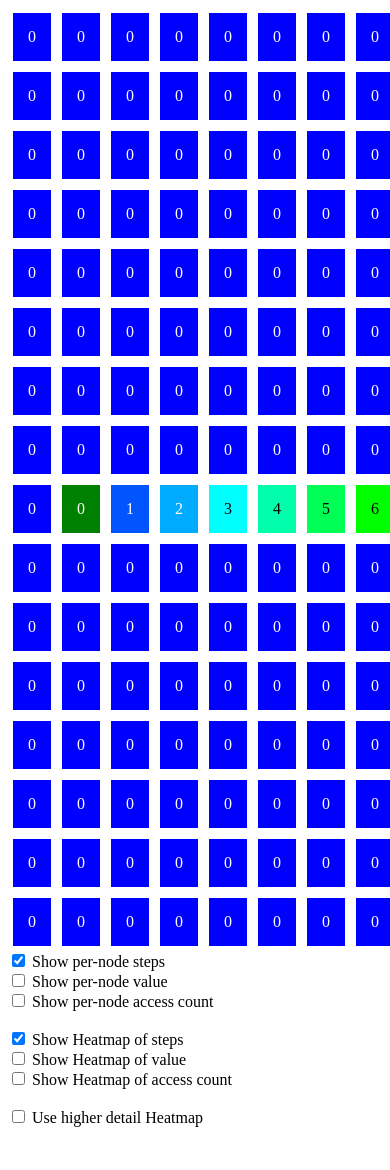
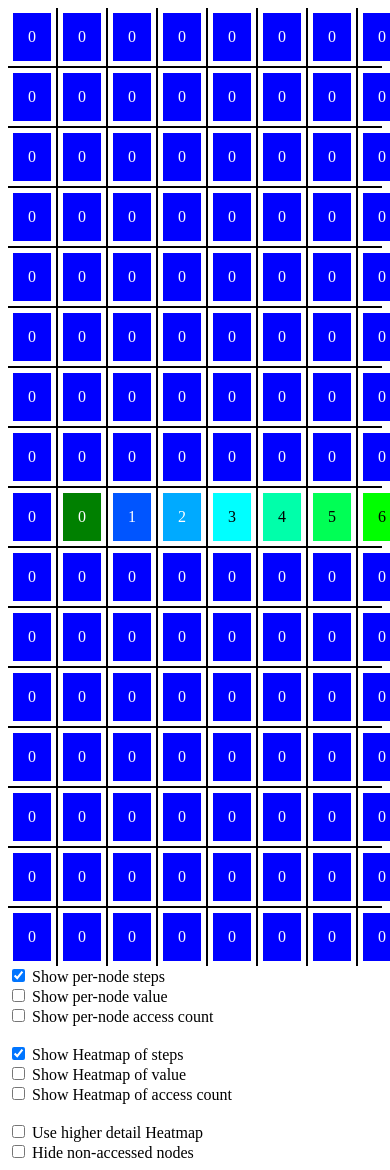
Before and after one commit to Connor-jt/lAzySTAR_testing, a plain HTML site: page index.html in a window 390 px wide. Shown: the top 1170 px of the page. Before the commit the page ends 1135 px from the top, so only its background shows below. Drawn offline with Linux system fonts and the light colour scheme.

Commit message:
added option to hide unused entries

```diff
--- a/index.css
+++ b/index.css
@@ -4,13 +4,16 @@
 }
 
 #container {
+  background-color: black;
   display: grid;
-  grid-gap: 1px;
+  grid-gap: 2px;
   grid-template-rows: repeat(var(--grid-rows), 1fr);
   grid-template-columns: repeat(var(--grid-cols), 1fr);
 }
 
 .grid-item {
+  /*width: 30px;
+  height: 30px;*/
   padding: 15px;
   border: 5px solid #ddd;
   text-align: center;
--- a/index.html
+++ b/index.html
@@ -32,8 +32,12 @@
 
         <br/>
 
-        <input type="checkbox" id="hm_value"  onclick="toggle_hm_detail(this);">
+        <input type="checkbox" onclick="toggle_hm_detail(this);">
         <span> Use higher detail Heatmap</span>
+        <br/>
+
+        <input type="checkbox" onclick="toggle_hm_hide_unused(this);">
+        <span> Hide non-accessed nodes</span>
         <br/>
 
     </body>
--- a/index.js
+++ b/index.js
@@ -47,6 +47,7 @@ let show_per_node_access = false;
 
 let hm_mode = 0;
 let hm_detail = false;
+let hm_hide_unused = false;
 //////////////////// ---------------------------------------------------------
 // UI INTERACTION //
 ////////////////////
@@ -92,6 +93,7 @@ let hm_detail = false;
     hm_steps_checkbox.checked = true;
 
     function toggle_hm_detail(cb) { hm_detail = cb.checked; run_pathfind();}
+    function toggle_hm_hide_unused(cb) { hm_hide_unused = cb.checked; run_pathfind();}
 // ------------------------------------------------------------------------------
 
 ////////////////////// ---------------------------------------------------------
@@ -278,7 +280,7 @@ function root_pathfind(x,y){
     // shortcut bit of code for pos1, since we know for a fact its our best path
     recurse_pathfind(pos1.pos[0], pos1.pos[1], pos1.steps, pos1.src_dir);
 
-    for (let i = 0; i < 3; i++){
+    for (let i = 0; i < 8; i++){
         curr_node_value += 1; // increase node_value so we can peep through nodes for the next one up
 
 
@@ -346,6 +348,13 @@ function run_pathfind(){
     for (let key in tile_dict){
         let tile = tile_dict[key];
         let tile_color = null;
+
+        if (hm_hide_unused == true && tile.dbg_times_accessed == 0){
+            tile.div.style.backgroundColor = "#FFFFFF";
+            tile.div.style.color = "#FFFFFF";
+            continue;
+        }
+
         if      (hm_mode == 0) tile_color = create_heatmap_hex_toggled(tile.dbg_steps, highest_step_count);
         else if (hm_mode == 1) tile_color = create_heatmap_hex_toggled(tile.dbg_value, highest_value_count);
         else if (hm_mode == 2) tile_color = create_heatmap_hex_toggled(tile.dbg_times_accessed, highest_access_count);
```
